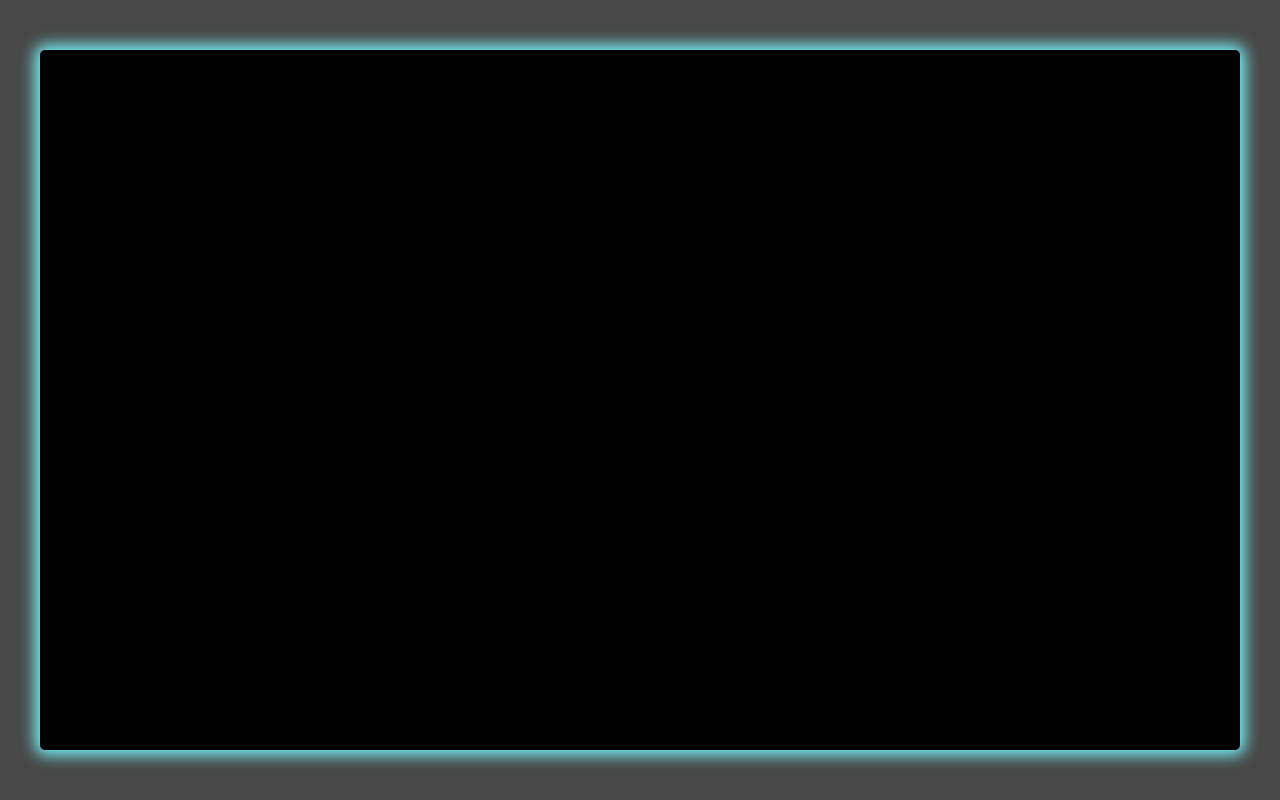
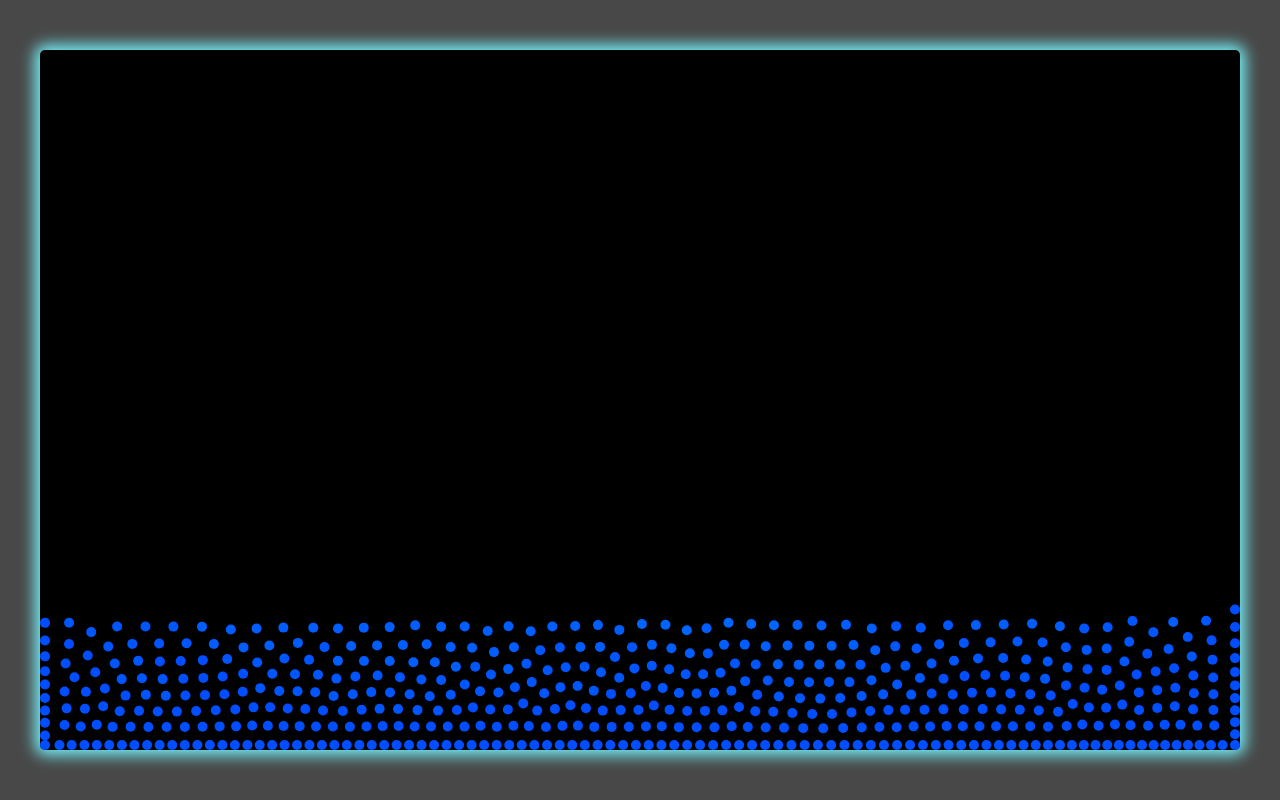
Before and after one commit to pruthvichauhan072006-spec/Fluid-Sim-JS, a plain HTML site: page index.html in a window 1280 px wide. Drawn offline with Linux system fonts and the light colour scheme.

Commit message:
Update index.html

```diff
--- a/index.html
+++ b/index.html
@@ -15,7 +15,7 @@ div{
     box-shadow: 0 0 15px 5px rgb(118, 248, 255);
 }
 </style>
-<script src="myscript.js" defer></script>
+<script src="FluidScript.js" defer></script>
 </head>
 <body>
 <div id="Container">
```
